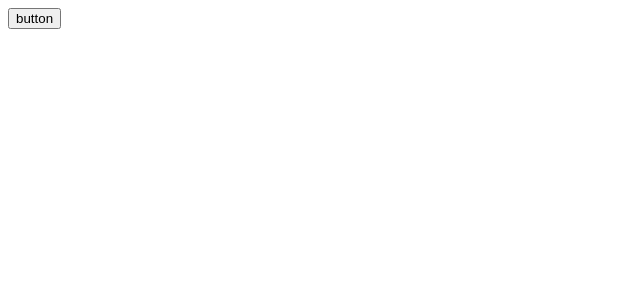
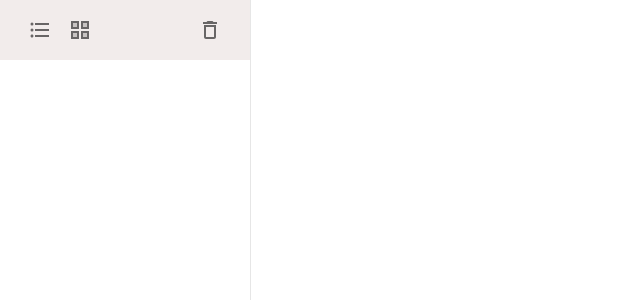
Before and after one commit to choodessny/notes, a React (Vite) app: page / in a window 1280 px wide. Shown: the top 300 px of the page, without its empty margins (0-640 px from the left). Built offline with nearby package versions, Linux system fonts and the light colour scheme.

Commit message:
basic layout

```diff
--- a/src/App.scss
+++ b/src/App.scss
@@ -0,0 +1,38 @@
+:root {
+  --text-color: rgb(71, 71, 71);
+  --note-background-color: rgb(255, 255, 255);
+  --note-list-background-color: rgb(255, 255, 255);
+  --system-text-color: rgb(128, 128, 128);
+  --button-color: rgb(104, 101, 101);
+  --disabled-button-color: rgb(182, 177, 176);
+  --title-color: rgb(39, 39, 39);
+  --line-color: rgb(230, 230, 230);
+  --preview-text-color: rgb(159, 159, 159);
+  --selected-note-background-color: rgb(221, 220, 220);
+  --header-color: rgb(242, 236, 235);
+}
+@media (prefers-color-scheme: dark) {
+  :root {
+    --text-color: rgb(221, 220, 220);
+    --note-background-color: rgb(31, 30, 30);
+    --note-list-background-color: rgb(43, 33, 30);
+    --system-text-color: rgb(128, 128, 128);
+    --button-color: rgb(159, 154, 153);
+    --disabled-button-color: rgb(103, 95, 93);
+    --title-color: rgb(223, 221, 221);
+    --line-color: rgb(0, 0, 0);
+    --preview-text-color: rgb(159, 155, 153);
+    --selected-note-background-color: rgb(70, 70, 70);
+    --header-color: rgb(40, 32, 30);
+  }
+}
+
+body {
+  margin: 0;
+  background-color: var(--note-background-color);
+  color: var(--text-color);
+}
+
+* {
+  box-sizing: border-box;
+}
--- a/src/App.tsx
+++ b/src/App.tsx
@@ -1,12 +1,10 @@
 import "./App.scss";
-import { CreateButton } from "./components/CreateButton/CreateButton";
-import { Note } from "./components/Note/Note";
+import { Container } from "./components/Container/Container";
 
 function App() {
   return (
     <div>
-      <Note></Note>
-      <CreateButton></CreateButton>
+      <Container></Container>
     </div>
   );
 }
--- /dev/null
+++ b/src/components/Container/Container.module.scss
@@ -0,0 +1,19 @@
+.container {
+  width: 100vw;
+  height: 100vh;
+  display: flex;
+  flex-direction: row;
+}
+.left {
+  width: 250px;
+  flex: 0 0 250px;
+}
+.right {
+  flex: 1 1 auto;
+}
+
+.divider {
+  width: 1px;
+  height: 100%;
+  background-color: var(--line-color);
+}
--- /dev/null
+++ b/src/components/Container/Container.tsx
@@ -0,0 +1,17 @@
+import { Note } from "../Note/Note";
+import styles from "./Container.module.scss";
+import { List } from "../List/List";
+
+export const Container = () => {
+  return (
+    <div className={styles.container}>
+      <div className={styles.left}>
+        <List />
+      </div>
+      <div className={styles.divider} />
+      <div className={styles.right}>
+        <Note />
+      </div>
+    </div>
+  );
+};
--- a/src/components/CreateButton/CreateButton.tsx
+++ b/src/components/CreateButton/CreateButton.tsx
@@ -1,19 +1,21 @@
 import { useNavigate } from "react-router-dom";
 import { createNote } from "../../store/reducers/notes";
 import { useAppDispatch, useAppSelector } from "../../store/store";
+import BorderColorTwoToneIcon from "@mui/icons-material/BorderColorTwoTone";
+import { IconButton } from "@mui/material";
 
 export const CreateButton = () => {
   const dispatch = useAppDispatch();
   const navigate = useNavigate();
   const nextId = useAppSelector((state) => state.notes.lastId + 1);
   return (
-    <button
+    <IconButton
       onClick={() => {
         dispatch(createNote({ text: "test text", title: "", id: nextId }));
         navigate(`/${nextId}`);
       }}
     >
-      button
-    </button>
+      <BorderColorTwoToneIcon />
+    </IconButton>
   );
 };
--- /dev/null
+++ b/src/components/Header/Header.module.scss
@@ -0,0 +1,12 @@
+.header {
+  height: 60px;
+  width: 100%;
+  background-color: var(--header-color);
+  display: flex;
+  flex-direction: row;
+  align-items: center;
+  padding: 0 20px;
+  svg {
+    color: var(--button-color);
+  }
+}
--- /dev/null
+++ b/src/components/Header/Header.tsx
@@ -0,0 +1,6 @@
+import React from "react";
+import styles from "./Header.module.scss";
+
+export const Header: React.FC<React.PropsWithChildren> = ({ children }) => {
+  return <div className={styles.header}>{children}</div>;
+};
--- /dev/null
+++ b/src/components/List/List.tsx
@@ -0,0 +1,25 @@
+import { Header } from "../Header/Header";
+import FormatListBulletedTwoToneIcon from "@mui/icons-material/FormatListBulletedTwoTone";
+import GridViewTwoToneIcon from "@mui/icons-material/GridViewTwoTone";
+import DeleteOutlineTwoToneIcon from "@mui/icons-material/DeleteOutlineTwoTone";
+import { IconButton } from "@mui/material";
+import { Spacer } from "../Spacer/Spacer";
+
+export const List = () => {
+  return (
+    <div>
+      <Header>
+        <IconButton>
+          <FormatListBulletedTwoToneIcon />
+        </IconButton>
+        <IconButton>
+          <GridViewTwoToneIcon />
+        </IconButton>
+        <Spacer />
+        <IconButton>
+          <DeleteOutlineTwoToneIcon />
+        </IconButton>
+      </Header>
+    </div>
+  );
+};
--- a/src/components/Note/Note.tsx
+++ b/src/components/Note/Note.tsx
@@ -1,5 +1,7 @@
 import { useMatch } from "react-router-dom";
 import { useAppSelector } from "../../store/store";
+import { Header } from "../Header/Header";
+import { CreateButton } from "../CreateButton/CreateButton";
 
 export const Note = () => {
   const match = useMatch("/:id");
@@ -10,5 +12,12 @@ export const Note = () => {
   const currentNote = notes.notes[Number(currentNoteId)];
 
   if (!currentNote) return null;
-  return <div> {currentNote.text}</div>;
+  return (
+    <div>
+      <Header>
+        <CreateButton />
+      </Header>
+      <div> {currentNote.text}</div>
+    </div>
+  );
 };
--- /dev/null
+++ b/src/components/Spacer/Spacer.module.scss
@@ -0,0 +1,3 @@
+.spacer{
+    flex-grow: 1;
+}
--- /dev/null
+++ b/src/components/Spacer/Spacer.tsx
@@ -0,0 +1,6 @@
+import React from "react";
+import styles from "./Spacer.module.scss";
+
+export const Spacer: React.FC = () => {
+  return <div className={styles.spacer}></div>;
+};
```
